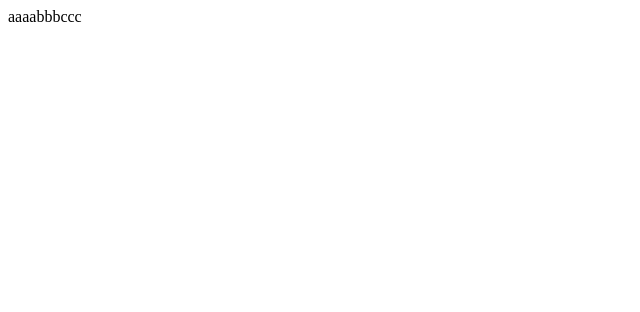
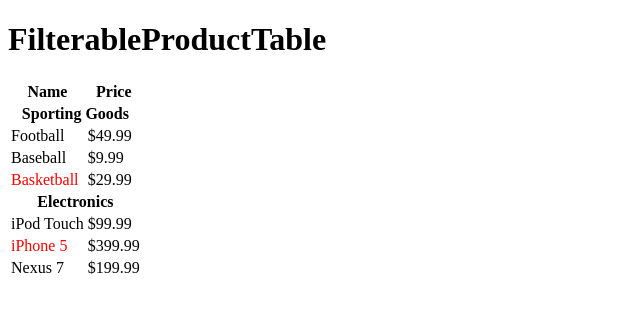
Before and after one commit to cuitianze/react-officail-tutorial-code, a React app in the folder thinking-in-react/: page / in a window 1280 px wide. Shown: the whole page, without its empty margins (0-640 px from the left). Built offline with nearby package versions, Linux system fonts and the light colour scheme.

Commit message:
basic code

```diff
--- /dev/null
+++ b/thinking-in-react/components/FilterableProductTable.js
@@ -0,0 +1,22 @@
+import React, { Component } from 'react';
+import ReactDOM from 'react-dom';
+
+import ProductTable from './ProductTable';
+
+class FilterableProductTable extends Component {
+  //
+  // constructor() {
+  //
+  // }
+
+  render() {
+    return (
+      <div>
+        <h1>FilterableProductTable</h1>
+        <ProductTable products={this.props.products} />
+      </div>
+    )
+  }
+}
+
+export default FilterableProductTable;
--- /dev/null
+++ b/thinking-in-react/components/ProductCategoryRow.js
@@ -0,0 +1,12 @@
+import React, { Component } from 'react';
+import ReactDOM from 'react-dom';
+
+class ProductCategoryRow extends Component {
+  render() {
+    return (
+      <tr><th colSpan="2">{this.props.category}</th></tr>
+    )
+  }
+}
+
+export default ProductCategoryRow;
--- /dev/null
+++ b/thinking-in-react/components/ProductRow.js
@@ -0,0 +1,20 @@
+import React, { Component } from 'react';
+import ReactDOM from 'react-dom';
+
+class ProductRow extends Component {
+  render() {
+    const name = this.props.product.stocked ?
+      this.props.product.name:
+      <span style={{color: 'red'}}>
+        {this.props.product.name}
+      </span>;
+    return (
+      <tr>
+        <td>{name}</td>
+        <td>{this.props.product.price}</td>
+      </tr>
+    );
+  }
+}
+
+export default ProductRow;
--- /dev/null
+++ b/thinking-in-react/components/ProductTable.js
@@ -0,0 +1,32 @@
+import React, { Component } from 'react';
+import ReactDOM from 'react-dom';
+
+import ProductCategoryRow from './ProductCategoryRow';
+import ProductRow from './ProductRow';
+
+class ProductTable extends Component {
+  render() {
+    let rows = [];
+    let lastCategory = null;
+    this.props.products.forEach( (product)=> {
+      if (product.category !== lastCategory) {
+        rows.push(<ProductCategoryRow category={product.category} key={product.category} />);
+      }
+      rows.push(<ProductRow product={product} key={product.name} /> );
+      lastCategory = product.category;
+    });
+    return (
+      <table>
+        <thead>
+          <tr>
+            <th>Name</th>
+            <th>Price</th>
+          </tr>
+        </thead>
+        <tbody>{rows}</tbody>
+      </table>
+    );
+  }
+}
+
+export default ProductTable;
--- a/thinking-in-react/index.html
+++ b/thinking-in-react/index.html
@@ -5,7 +5,7 @@
     <title>Thinking-in-react</title>
   </head>
   <body>
-    <div id="my-app"></div>
+    <div id="app"></div>
     <script src="./dist/main.js"></script>
   </body>
 </html>
--- a/thinking-in-react/index.js
+++ b/thinking-in-react/index.js
@@ -1,15 +1,26 @@
 import React, {Component} from 'react';
 import ReactDOM from 'react-dom';
+
+import FilterableProductTable from './components/FilterableProductTable';
+
+const PRODUCTS = [
+  {category: 'Sporting Goods', price: '$49.99', stocked: true, name: 'Football'},
+  {category: 'Sporting Goods', price: '$9.99', stocked: true, name: 'Baseball'},
+  {category: 'Sporting Goods', price: '$29.99', stocked: false, name: 'Basketball'},
+  {category: 'Electronics', price: '$99.99', stocked: true, name: 'iPod Touch'},
+  {category: 'Electronics', price: '$399.99', stocked: false, name: 'iPhone 5'},
+  {category: 'Electronics', price: '$199.99', stocked: true, name: 'Nexus 7'}
+];
 
 class MyApp extends Component {
   render() {
     return (
-      <div>aaaabbbccc</div>
+      <FilterableProductTable products={PRODUCTS}/>
     )
   }
 }
 
 ReactDOM.render(
   <MyApp/>,
-  document.getElementById('my-app')
+  document.getElementById('app')
 )
```
Also changed, not shown: thinking-in-react/dist/main.js.
